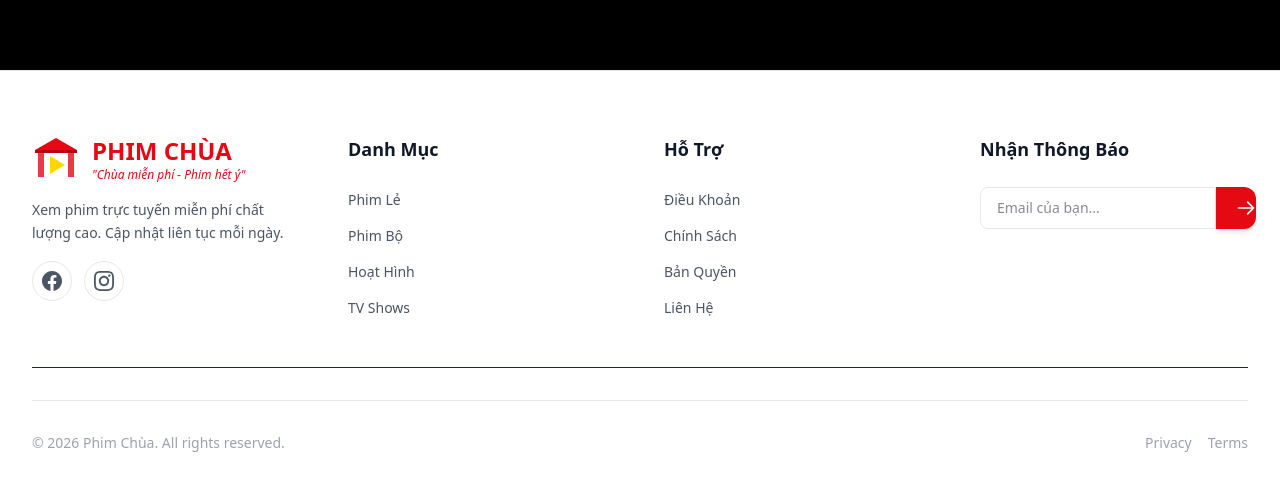
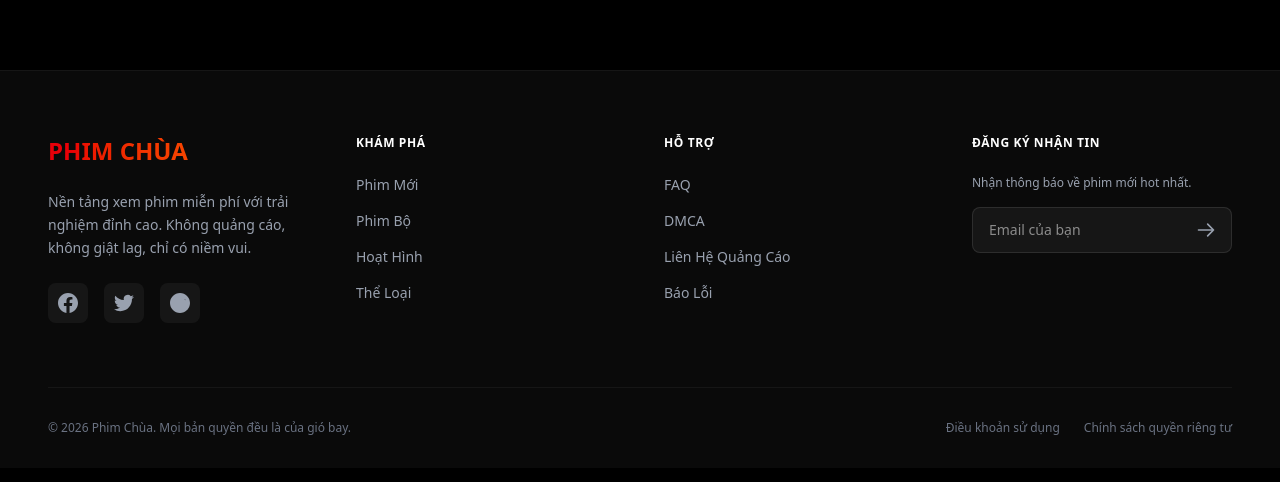
Before and after one commit to cuongngo1121/CMovie, a Vue app: page / in a window 1280 px wide. Shown: the part 3804-4286 px from the top of the page. Built offline with nearby package versions, Linux system fonts and the light colour scheme; no server answers.

Commit message:
feat: redesign footer to be modern and minimalist

```diff
--- a/src/components/FooterWeb.vue
+++ b/src/components/FooterWeb.vue
@@ -1,85 +1,75 @@
 <template>
-  <footer class="mt-20 border-t border-theme bg-theme-primary pt-16 pb-8">
-    <div class="max-w-7xl mx-auto px-4 md:px-8">
-      <div class="grid grid-cols-1 sm:grid-cols-2 lg:grid-cols-4 gap-8 md:gap-12 mb-12">
-        <!-- Brand Section -->
-        <div class="space-y-4">
-          <div class="flex items-center gap-3">
-             <div class="relative w-12 h-12">
-               <!-- Temple Icon (Footer Version) -->
-              <svg viewBox="0 0 512 512" class="w-full h-full text-brand" xmlns="http://www.w3.org/2000/svg">
-                <path d="M256 32L32 160h448L256 32z" fill="#E50914"/>
-                <path d="M480 160H32v32h448v-32z" fill="#B20710"/>
-                <path d="M64 192h64v256H64zM384 192h64v256h-64z" fill="#E50914" opacity="0.8"/>
-                <path d="M192 224V416L352 320L192 224Z" fill="#FFD700"/>
-              </svg>
-            </div>
-            <div>
-              <h3 class="text-xl md:text-2xl font-black text-brand">PHIM CHÙA</h3>
-              <p class="text-xs text-brand font-medium italic">"Chùa miễn phí - Phim hết ý"</p>
-            </div>
-          </div>
+  <footer class="w-full mt-20 bg-[#0a0a0a] border-t border-white/5 pt-16 pb-8 text-sm">
+    <div class="max-w-[1600px] mx-auto px-6 lg:px-12">
+      <div class="grid grid-cols-1 md:grid-cols-4 gap-12 mb-16">
 
-          <p class="text-sm text-theme-secondary leading-relaxed">
-            Xem phim trực tuyến miễn phí chất lượng cao. Cập nhật liên tục mỗi ngày.
+        <!-- Column 1: Brand (Text Only) & About -->
+        <div class="col-span-1 md:col-span-1">
+          <h2 class="text-2xl font-black text-transparent bg-clip-text bg-gradient-to-r from-red-600 to-orange-500 mb-6">PHIM CHÙA</h2>
+          <p class="text-gray-400 leading-relaxed mb-6">
+            Nền tảng xem phim miễn phí với trải nghiệm đỉnh cao. Không quảng cáo, không giật lag, chỉ có niềm vui.
           </p>
-
-          <div class="flex gap-3">
-            <a href="#" class="w-10 h-10 rounded-full border border-theme flex items-center justify-center text-theme-secondary hover:text-brand hover:border-brand transition-colors" aria-label="Facebook">
+          <div class="flex gap-4">
+            <a href="#" class="w-10 h-10 rounded-lg bg-white/5 hover:bg-white/10 flex items-center justify-center text-gray-400 hover:text-white transition-all">
               <svg class="w-5 h-5" fill="currentColor" viewBox="0 0 24 24"><path d="M24 12.073c0-6.627-5.373-12-12-12s-12 5.373-12 12c0 5.99 4.388 10.954 10.125 11.854v-8.385H7.078v-3.47h3.047V9.43c0-3.007 1.792-4.669 4.533-4.669 1.312 0 2.686.235 2.686.235v2.953H15.83c-1.491 0-1.956.925-1.956 1.874v2.25h3.328l-.532 3.47h-2.796v8.385C19.612 23.027 24 18.062 24 12.073z"/></svg>
             </a>
-            <a href="#" class="w-10 h-10 rounded-full border border-theme flex items-center justify-center text-theme-secondary hover:text-brand hover:border-brand transition-colors" aria-label="Instagram">
-              <svg class="w-5 h-5" fill="currentColor" viewBox="0 0 24 24"><path d="M12 2.163c3.204 0 3.584.012 4.85.07 3.252.148 4.771 1.691 4.919 4.919.058 1.265.069 1.645.069 4.849 0 3.205-.012 3.584-.069 4.849-.149 3.225-1.664 4.771-4.919 4.919-1.266.058-1.644.07-4.85.07-3.204 0-3.584-.012-4.849-.07-3.26-.149-4.771-1.699-4.919-4.92-.058-1.265-.07-1.644-.07-4.849 0-3.204.013-3.583.07-4.849.149-3.227 1.664-4.771 4.919-4.919 1.266-.057 1.645-.069 4.849-.069zm0-2.163c-3.259 0-3.667.014-4.947.072-4.358.2-6.78 2.618-6.98 6.98-.059 1.281-.073 1.689-.073 4.948 0 3.259.014 3.668.072 4.948.2 4.358 2.618 6.78 6.98 6.98 1.281.058 1.689.072 4.948.072 3.259 0 3.668-.014 4.948-.072 4.354-.2 6.782-2.618 6.979-6.98.059-1.28.073-1.689.073-4.948 0-3.259-.014-3.667-.072-4.947-.196-4.354-2.617-6.78-6.979-6.98-1.281-.059-1.69-.073-4.949-.073zm0 5.838c-3.403 0-6.162 2.759-6.162 6.162s2.759 6.163 6.162 6.163 6.162-2.759 6.162-6.163c0-3.403-2.759-6.162-6.162-6.162zm0 10.162c-2.209 0-4-1.79-4-4 0-2.209 1.791-4 4-4s4 1.791 4 4c0 2.21-1.791 4-4 4zm6.406-11.845c-.796 0-1.441.645-1.441 1.44s.645 1.44 1.441 1.44c.795 0 1.439-.645 1.439-1.44s-.644-1.44-1.439-1.44z"/></svg>
+            <a href="#" class="w-10 h-10 rounded-lg bg-white/5 hover:bg-white/10 flex items-center justify-center text-gray-400 hover:text-white transition-all">
+              <svg class="w-5 h-5" fill="currentColor" viewBox="0 0 24 24"><path d="M23.953 4.57a10 10 0 01-2.825.775 4.958 4.958 0 002.163-2.723c-.951.555-2.005.959-3.127 1.184a4.92 4.92 0 00-8.384 4.482C7.69 8.095 4.067 6.13 1.64 3.162a4.822 4.822 0 00-.666 2.475c0 1.71.87 3.213 2.188 4.096a4.904 4.904 0 01-2.228-.616v.06a4.923 4.923 0 003.946 4.827 4.996 4.996 0 01-2.212.085 4.936 4.936 0 004.604 3.417 9.867 9.867 0 01-6.102 2.105c-.39 0-.779-.023-1.17-.067a13.995 13.995 0 007.557 2.209c9.053 0 13.998-7.496 13.998-13.985 0-.21 0-.42-.015-.63A9.935 9.935 0 0024 4.59z"/></svg>
+            </a>
+            <a href="#" class="w-10 h-10 rounded-lg bg-white/5 hover:bg-white/10 flex items-center justify-center text-gray-400 hover:text-white transition-all">
+               <svg class="w-5 h-5" fill="currentColor" viewBox="0 0 24 24"><path d="M12 0C5.373 0 0 5.373 0 12s5.373 12 12 12 12-5.373 12-12S18.627 0 12 0zm5.811 7.661c.427 0 .711.018.847.027.051 1.706.051 3.428.051 5.143v.018c-3.14 0-5.115-1.558-5.115-4.502h-2.61v8.834c0 1.944 1.344 3.425 3.311 3.425 2.828 0 4.225-2.028 4.225-2.028v1.739h2.466c0-4.322.012-9.28.012-12.656h-2.583c-.012.396-.012.783-.012 1.171-.285-1.077-1.396-1.171-1.396-1.171h-.195z"/></svg>
             </a>
           </div>
         </div>
 
-        <!-- Links -->
+        <!-- Column 2: Browse -->
         <div>
-          <h4 class="text-theme-primary font-bold mb-6 text-lg">Danh Mục</h4>
-          <ul class="space-y-3">
-            <li><router-link to="/danh-sach/phim-le" class="text-theme-secondary hover:text-brand transition-colors text-sm">Phim Lẻ</router-link></li>
-            <li><router-link to="/danh-sach/phim-bo" class="text-theme-secondary hover:text-brand transition-colors text-sm">Phim Bộ</router-link></li>
-            <li><router-link to="/danh-sach/hoat-hinh" class="text-theme-secondary hover:text-brand transition-colors text-sm">Hoạt Hình</router-link></li>
-            <li><router-link to="/danh-sach/tv-shows" class="text-theme-secondary hover:text-brand transition-colors text-sm">TV Shows</router-link></li>
+          <h3 class="font-bold text-white mb-6 uppercase tracking-wider text-xs">Khám Phá</h3>
+          <ul class="space-y-4">
+            <li><router-link to="/movies" class="text-gray-400 hover:text-red-500 transition-colors">Phim Mới</router-link></li>
+            <li><router-link to="/series" class="text-gray-400 hover:text-red-500 transition-colors">Phim Bộ</router-link></li>
+            <li><router-link to="/animation" class="text-gray-400 hover:text-red-500 transition-colors">Hoạt Hình</router-link></li>
+            <li><router-link to="/genre" class="text-gray-400 hover:text-red-500 transition-colors">Thể Loại</router-link></li>
           </ul>
         </div>
 
+        <!-- Column 3: Help -->
         <div>
-          <h4 class="text-theme-primary font-bold mb-6 text-lg">Hỗ Trợ</h4>
-          <ul class="space-y-3">
-             <li><a href="#" class="text-theme-secondary hover:text-brand transition-colors text-sm">Điều Khoản</a></li>
-             <li><a href="#" class="text-theme-secondary hover:text-brand transition-colors text-sm">Chính Sách</a></li>
-             <li><a href="#" class="text-theme-secondary hover:text-brand transition-colors text-sm">Bản Quyền</a></li>
-             <li><a href="#" class="text-theme-secondary hover:text-brand transition-colors text-sm">Liên Hệ</a></li>
+          <h3 class="font-bold text-white mb-6 uppercase tracking-wider text-xs">Hỗ Trợ</h3>
+          <ul class="space-y-4">
+            <li><a href="#" class="text-gray-400 hover:text-red-500 transition-colors">FAQ</a></li>
+            <li><a href="#" class="text-gray-400 hover:text-red-500 transition-colors">DMCA</a></li>
+            <li><a href="#" class="text-gray-400 hover:text-red-500 transition-colors">Liên Hệ Quảng Cáo</a></li>
+            <li><a href="#" class="text-gray-400 hover:text-red-500 transition-colors">Báo Lỗi</a></li>
           </ul>
         </div>
 
-        <!-- Newsletter -->
+        <!-- Column 4: Newsletter -->
         <div>
-          <h4 class="text-theme-primary font-bold mb-6 text-lg">Nhận Thông Báo</h4>
-          <div class="flex">
+          <h3 class="font-bold text-white mb-6 uppercase tracking-wider text-xs">Đăng Ký Nhận Tin</h3>
+           <p class="text-gray-400 mb-4 text-xs">Nhận thông báo về phim mới hot nhất.</p>
+          <div class="relative">
             <input
               type="email"
-              placeholder="Email của bạn..."
-              class="flex-1 px-4 py-2.5 bg-theme-secondary/10 border border-theme rounded-l-lg text-sm text-theme-primary focus:border-brand"
-            />
-            <button class="px-5 py-2.5 bg-brand text-white rounded-r-xl hover:bg-brand-hover shadow-md transition-all ripple">
-              <svg class="w-5 h-5 text-white" fill="none" viewBox="0 0 24 24" stroke="currentColor">
-                <path stroke-linecap="round" stroke-linejoin="round" stroke-width="2" d="M14 5l7 7m0 0l-7 7m7-7H3"/>
-              </svg>
+              placeholder="Email của bạn"
+              class="w-full bg-white/5 border border-white/10 rounded-lg px-4 py-3 text-white focus:outline-none focus:border-red-600 transition-colors"
+            >
+            <button class="absolute right-2 top-1/2 -translate-y-1/2 p-2 text-gray-400 hover:text-white">
+              <svg class="w-5 h-5" fill="none" stroke="currentColor" viewBox="0 0 24 24"><path stroke-linecap="round" stroke-linejoin="round" stroke-width="2" d="M14 5l7 7m0 0l-7 7m7-7H3"/></svg>
             </button>
           </div>
         </div>
+
       </div>
 
-      <!-- Divider - Solid -->
-      <div class="h-px bg-gray-800 mb-8"></div>
-      <div class="border-t border-theme pt-8 flex flex-col md:flex-row justify-between items-center gap-4 text-sm text-theme-muted">
-        <div>© {{ new Date().getFullYear() }} Phim Chùa. All rights reserved.</div>
-        <div class="flex gap-4">
-          <a href="#" class="hover:text-brand transition-colors">Privacy</a>
-          <a href="#" class="hover:text-brand transition-colors">Terms</a>
+      <!-- Bottom Bar -->
+      <div class="border-t border-white/5 pt-8 flex flex-col md:flex-row justify-between items-center gap-4">
+        <p class="text-gray-500 text-xs">
+          © {{ new Date().getFullYear() }} Phim Chùa. Mọi bản quyền đều là của gió bay.
+        </p>
+        <div class="flex gap-6 text-xs text-gray-500">
+          <a href="#" class="hover:text-white transition-colors">Điều khoản sử dụng</a>
+          <a href="#" class="hover:text-white transition-colors">Chính sách quyền riêng tư</a>
         </div>
       </div>
     </div>
--- a/src/views/Home.vue
+++ b/src/views/Home.vue
@@ -1,5 +1,5 @@
 <template>
-  <div class="flex flex-col justify-center bg-primary-dark items-center w-full min-h-screen">
+  <div class="flex flex-col justify-start bg-primary-dark w-full min-h-screen">
     <!-- NavBar -->
     <NavBar />
 
```
